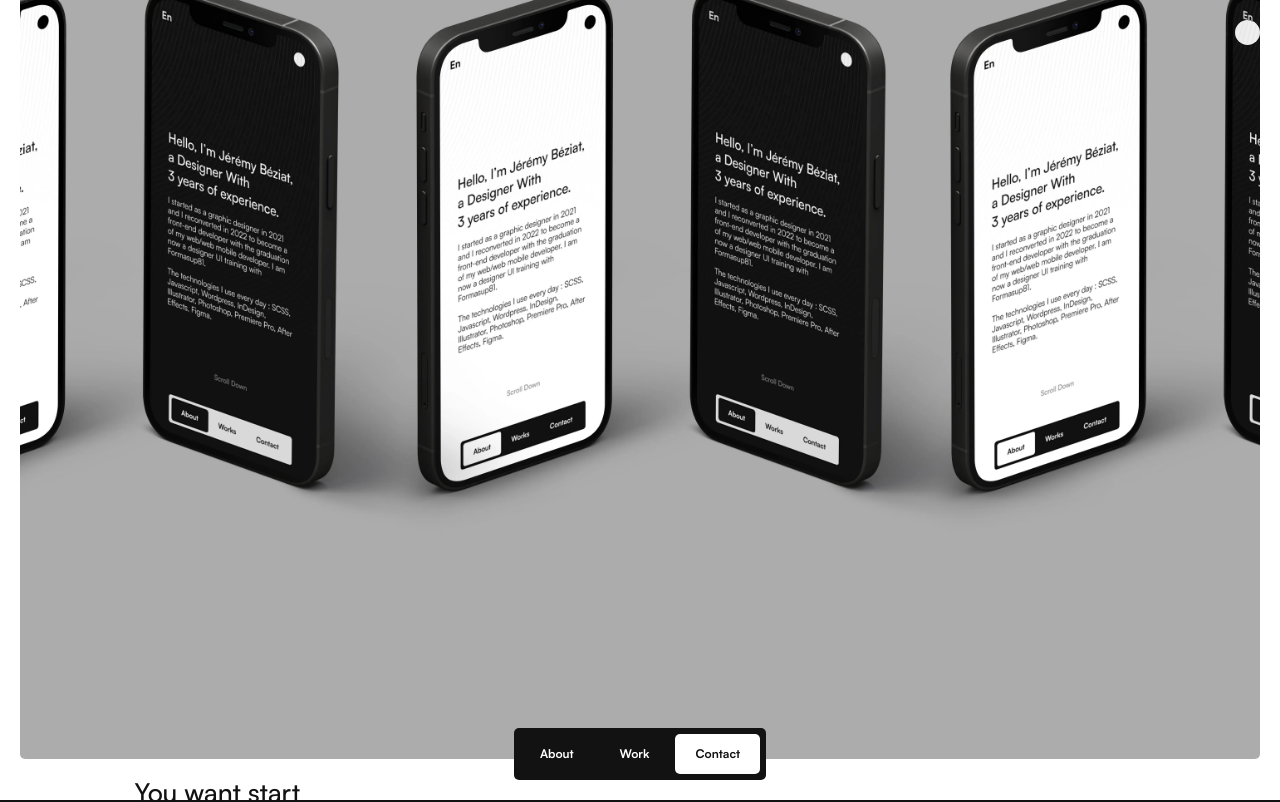
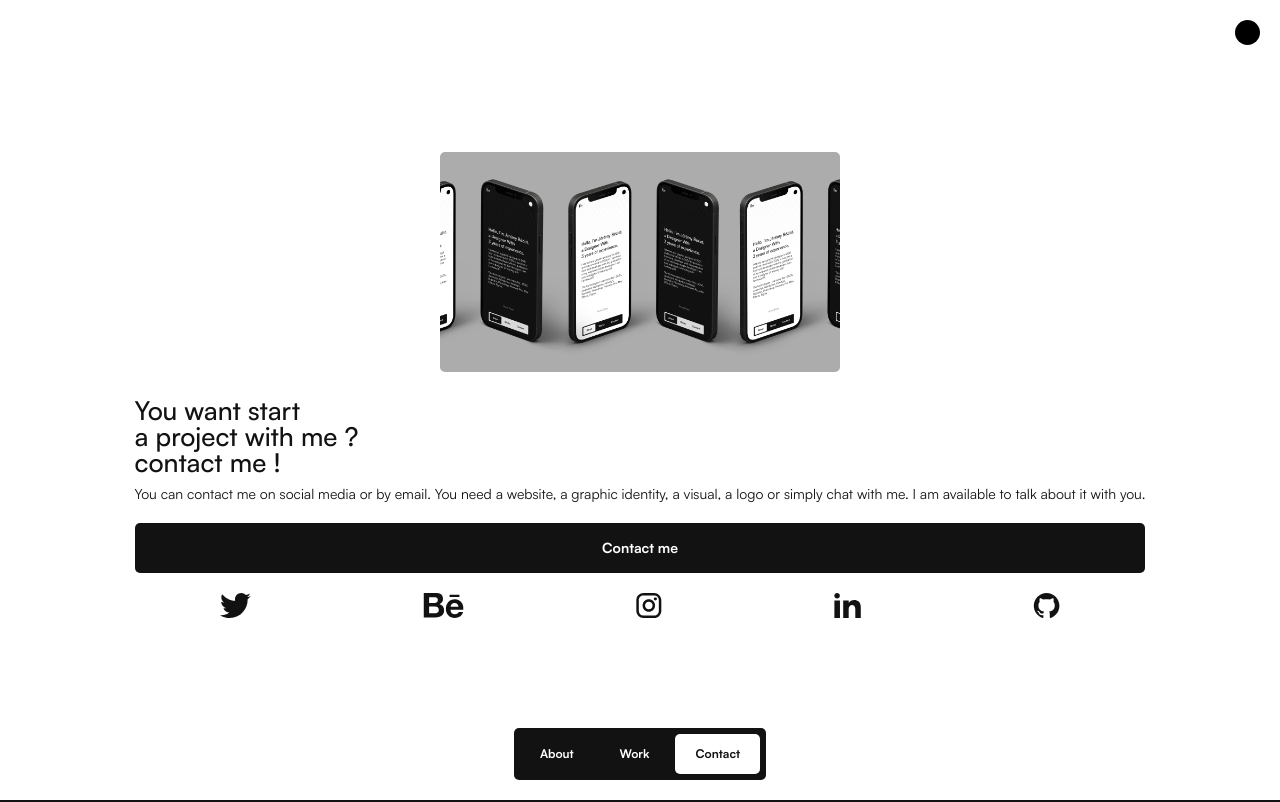
Before and after one commit to jeremybeziat/portfolio, a React (Create React App) app: page /contact in a window 1280 px wide. Shown: the top 802 px of the page. Built offline with nearby package versions, Linux system fonts and the light colour scheme; what gsap-trial would draw is missing.

Commit message:
refactor : padding on img

```diff
--- a/src/assets/styles/contact.scss
+++ b/src/assets/styles/contact.scss
@@ -8,12 +8,12 @@
 }
 
 .presentation-work {
-  padding: 0 20px;
+  padding: 50px 20px;
   padding-bottom: 0;
 }
 .work-presentation {
-  height: 100%;
-  width: 100%;
+  height: 220px;
+  width: 400px;
   object-fit: cover;
   border-radius: 5px;
 }
@@ -34,7 +34,7 @@
   flex-direction: column;
   width: 100%;
   border-radius: 5px;
-  padding: 20px 15px;
+  padding: 20px 0;
   .intro {
     margin-top: 10px;
     color: white;
```
